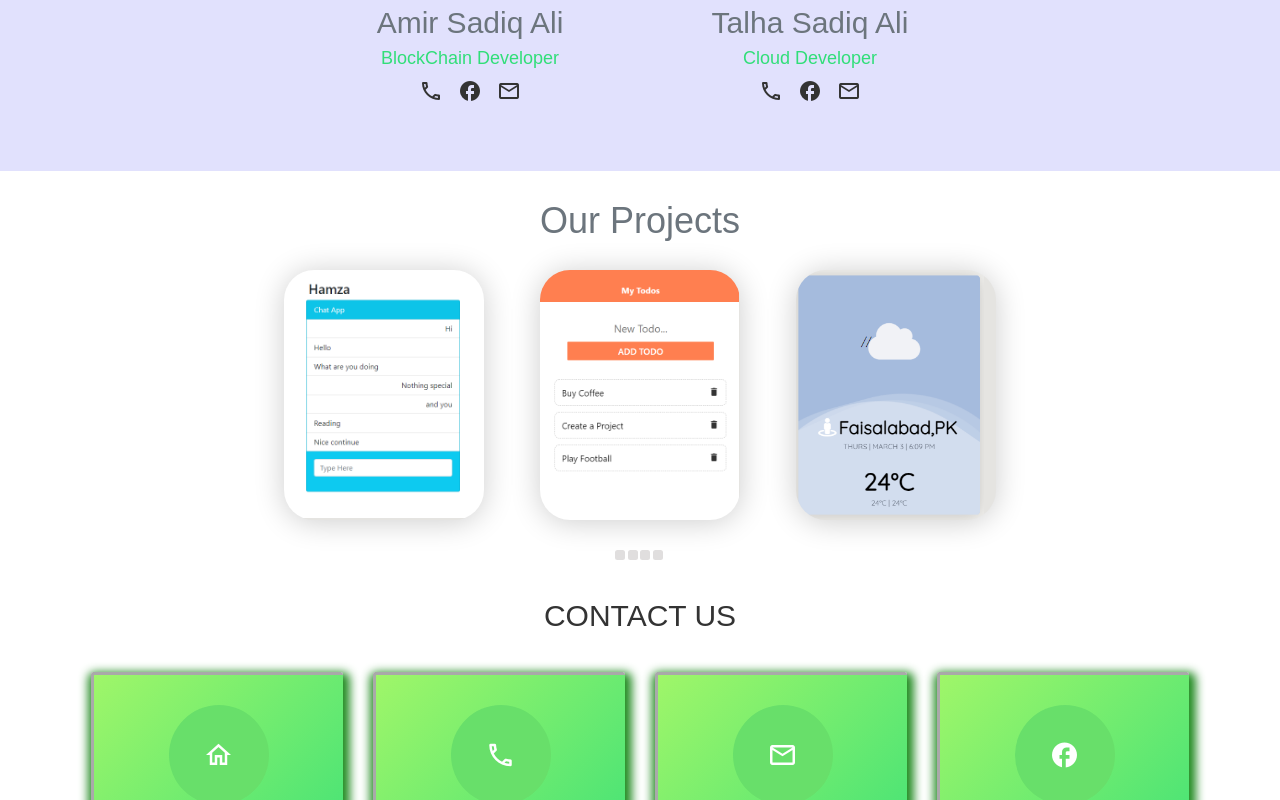
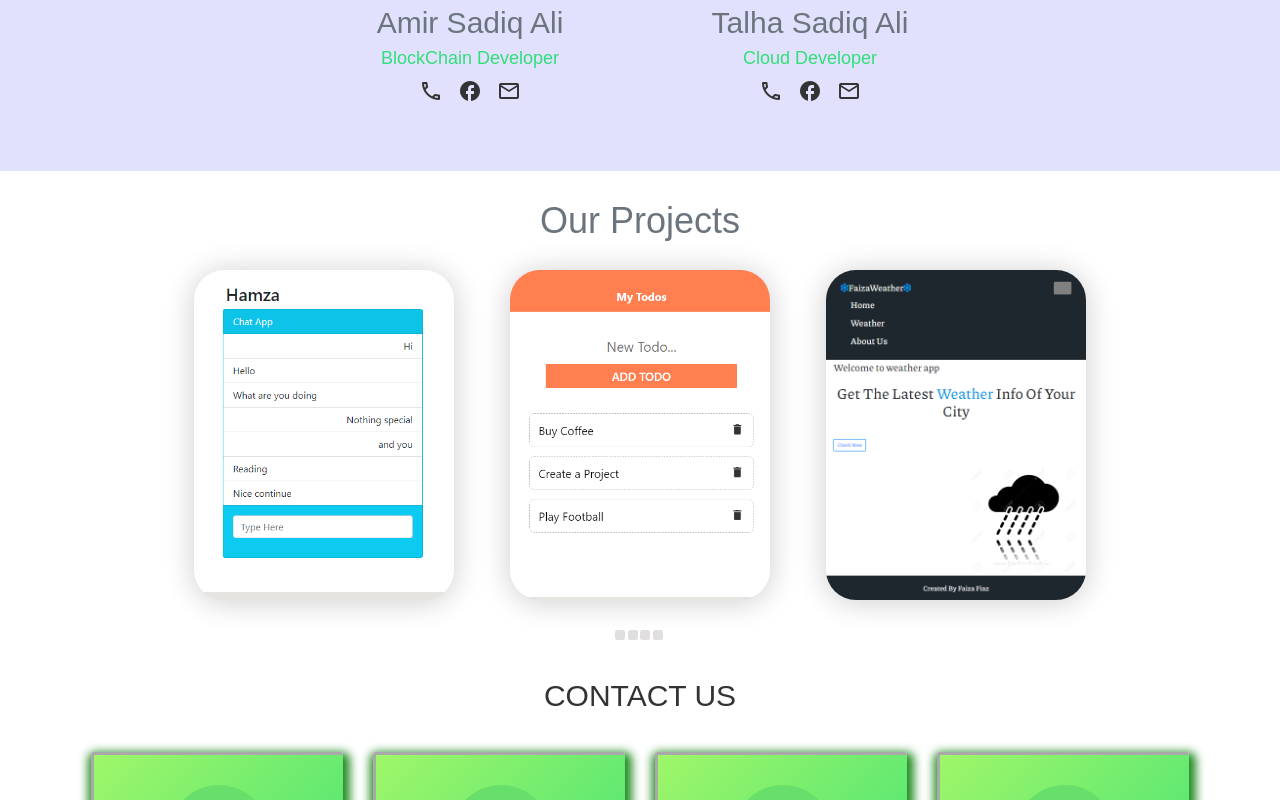
Before and after one commit to faiza203/Portfolio, a React (Create React App) app: page / in a window 1280 px wide. Shown: the part 2222-3022 px from the top of the page. Built offline with nearby package versions, Linux system fonts and the light colour scheme; a web font is replaced by a local one.

Commit message:
Update Images

```diff
--- a/src/components/css/about.css
+++ b/src/components/css/about.css
@@ -18,6 +18,7 @@
   text-align: left;
   max-width: 20em;
   line-height: 1.5;
+  margin-top: 30vh;
 }
 
 @media (max-width: 950px) {
--- a/src/components/css/projects.css
+++ b/src/components/css/projects.css
@@ -9,8 +9,8 @@
 }
 
 .projectBackgroundImage {
-  height: 25rem;
-  width: 20rem;
+  height: 33rem;
+  width: 26rem;
   background-repeat: no-repeat;
   margin: 0 2em;
   background-size: contain;
@@ -26,7 +26,7 @@
 }
 
 .weather-app {
-  background-image: url(../projectsImages/Weather-App.png);
+  background-image: url(../projectsImages/Weather-App-2.png);
 }
 
 @media (max-width: 1035px) {
```
Also changed, not shown: src/components/projectsImages/Weather-App-2.png, src/components/projectsImages/Weather-App.png.
